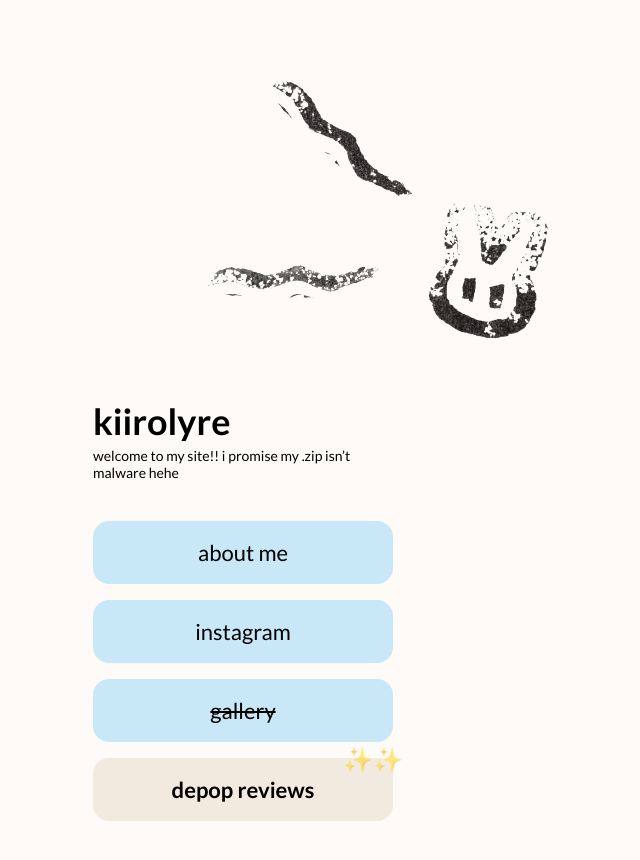
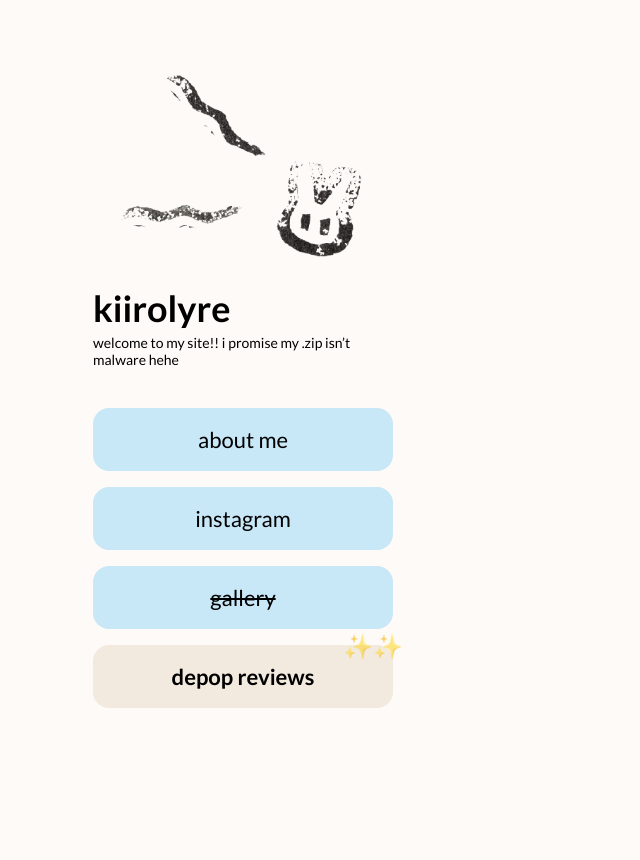
Before and after one commit to kiirolyre/kiirolyre.github.io, a plain HTML site: page index.html in a window 1280 px wide. Shown: the whole page, without its empty margins (397-1037 px from the left). After the commit the page ends 800 px from the top, so only its background shows below. Drawn offline with Linux system fonts and the light colour scheme.

Commit message:
Update index.html

```diff
--- a/index.html
+++ b/index.html
@@ -28,19 +28,22 @@
       min-height: 100vh;
     }
 
-    /* Logo image (under the bunny SVG) */
+
+    /* Logo container: centered */
     .logo {
-      width: 150px;
-      margin-bottom: 20px;
-      align-items: center;
+      width: 300px;
+      margin: 0 auto ; /* center horizontally and space below */
+      text-align: center;
+    }
+    /* Logo image: block and centered */
+    .logo img {
+      display: block;
+      max-width: 100%;
+      height: auto;
+      margin: 0 auto;
     }
 
-    /* SVG bunny illustration */
-    .bunny-doodle {
-      width: 100px;
-      height: auto;
-      margin-bottom: 12px;
-    }
+
 
     /* Title and subtitle container */
     .title-subtitle-wrapper {
```
